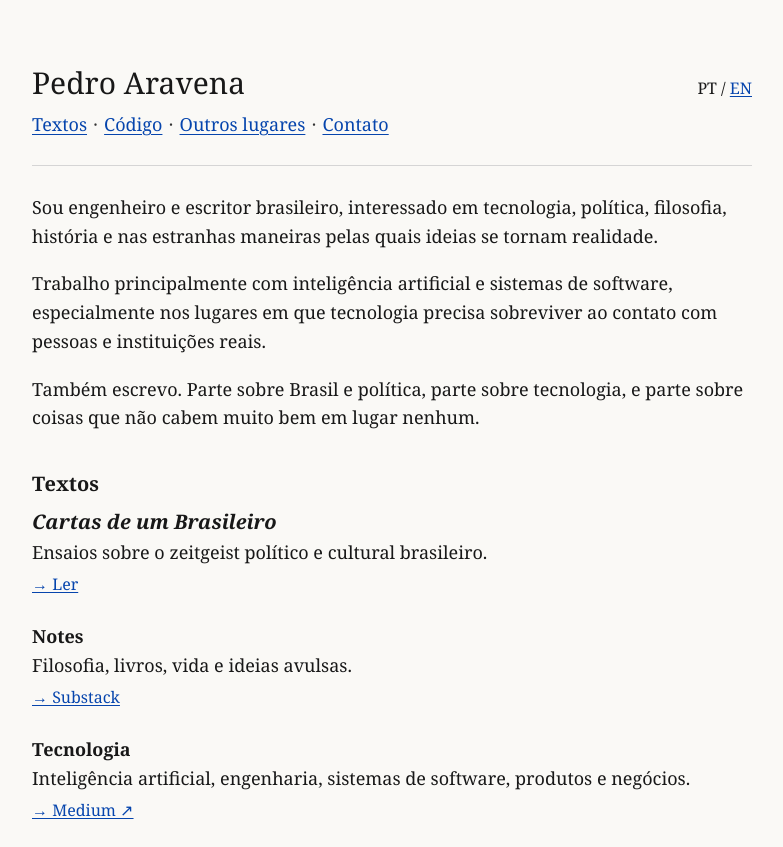
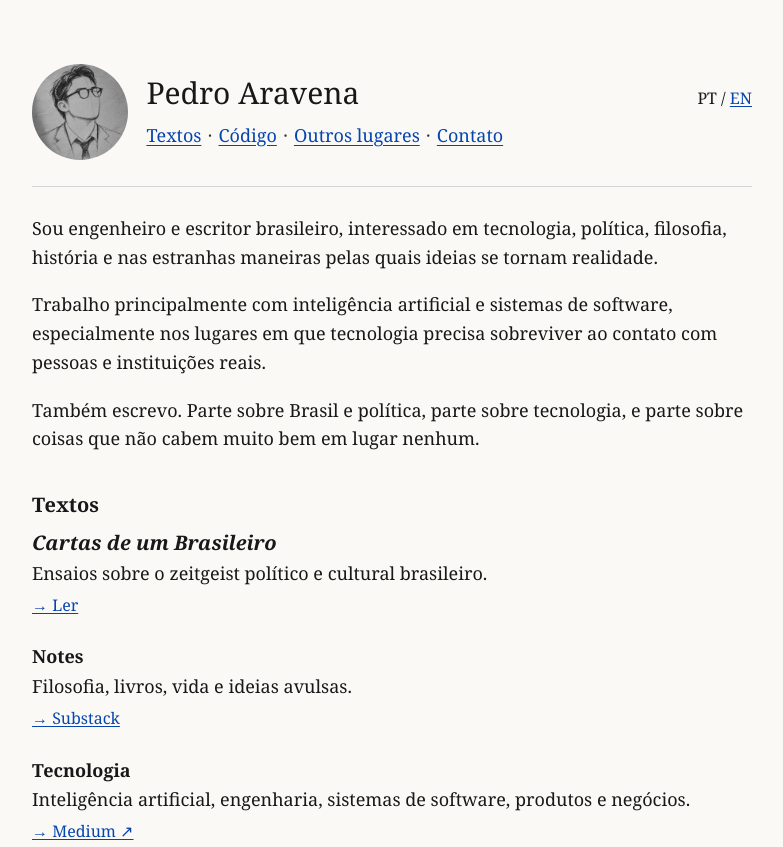
Before and after one commit to opedroaravena/pedroaravena.com, a plain HTML site: page index.html in a window 1280 px wide. Shown: the top 847 px of the page, without its empty margins (56-839 px from the left). Drawn offline with Linux system fonts and the light colour scheme.

Commit message:
Update site

```diff
--- a/index.html
+++ b/index.html
@@ -30,6 +30,8 @@
   <a class="skip" href="#conteudo">Ir para o conteúdo</a>
   <div class="page">
     <header>
+      <img class="portrait" src="/img/pf.jpeg" alt="" width="96" height="96">
+      <div class="brand">
         <div class="masthead">
           <h1><a href="/">Pedro Aravena</a></h1>
           <p class="lang">
@@ -41,6 +43,7 @@
         <nav aria-label="Seções">
           <a href="/writing/">Textos</a><span class="sep" aria-hidden="true">·</span><a href="/#codigo">Código</a><span class="sep" aria-hidden="true">·</span><a href="/#outros-lugares">Outros lugares</a><span class="sep" aria-hidden="true">·</span><a href="/contact/">Contato</a>
         </nav>
+      </div>
     </header>
 
     <hr>
--- a/styles.css
+++ b/styles.css
@@ -67,7 +67,26 @@ a:focus-visible {
 }
 
 header {
+  display: flex;
+  align-items: center;
+  gap: 1.15rem;
   margin-bottom: 0.25rem;
+}
+
+.portrait {
+  display: block;
+  flex: 0 0 auto;
+  width: 96px;
+  height: 96px;
+  border-radius: 50%;
+  object-fit: cover;
+  object-position: 50% 20%;
+  filter: grayscale(1);
+}
+
+.brand {
+  flex: 1 1 auto;
+  min-width: 0;
 }
 
 .masthead {
@@ -204,6 +223,15 @@ footer p {
     font-size: 17px;
   }
 
+  header {
+    gap: 0.85rem;
+  }
+
+  .portrait {
+    width: 80px;
+    height: 80px;
+  }
+
   h1 {
     font-size: 28px;
   }
```
Also changed, not shown: 404.html (+3 -0 lines), contact/index.html (+3 -0 lines), en/contact/index.html (+3 -0 lines), en/index.html (+3 -0 lines), en/writing/index.html (+3 -0 lines), writing/index.html (+3 -0 lines), img/pf.jpeg (added). Lines whose indentation alone changed are shown as unchanged.
